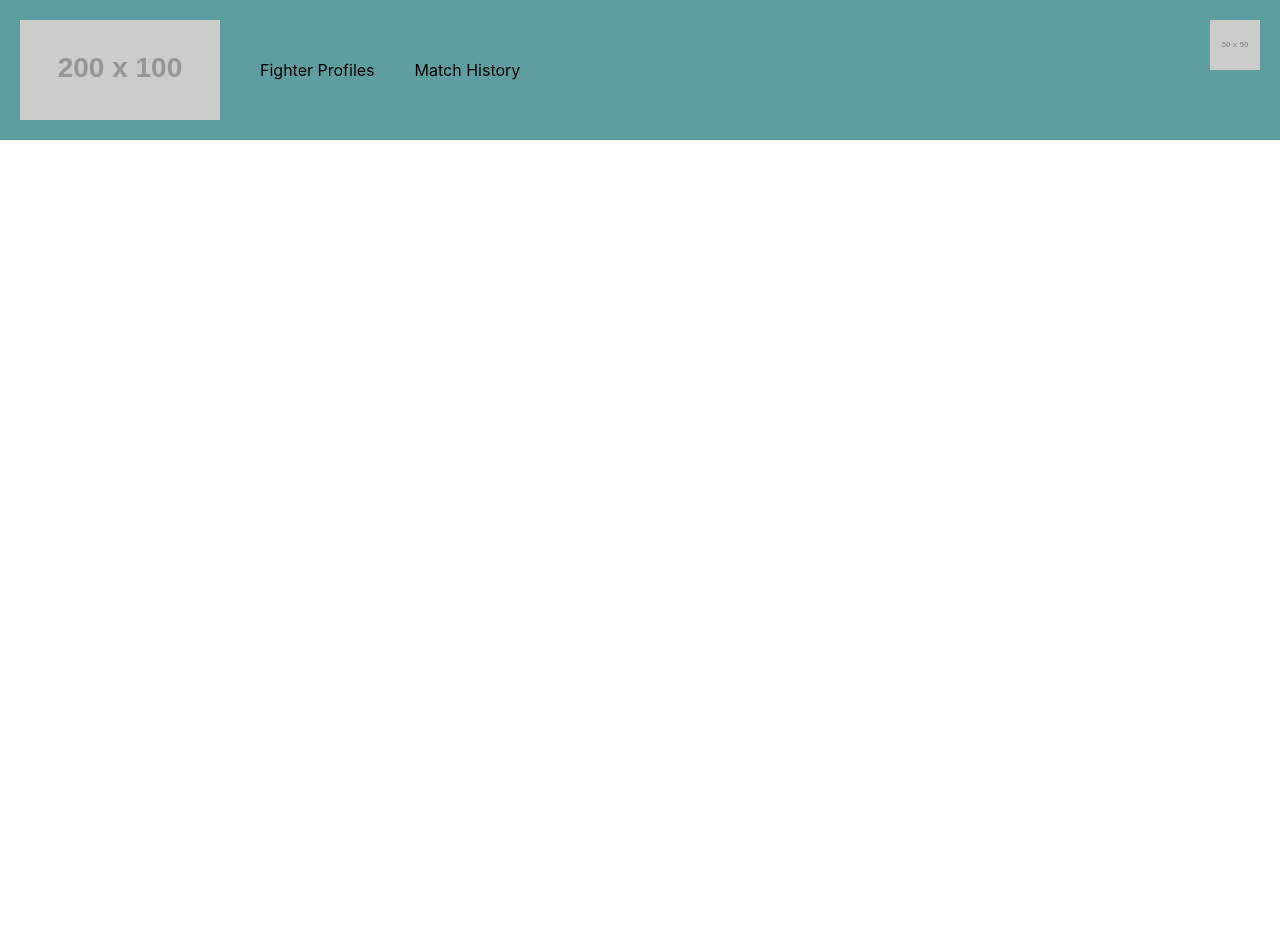
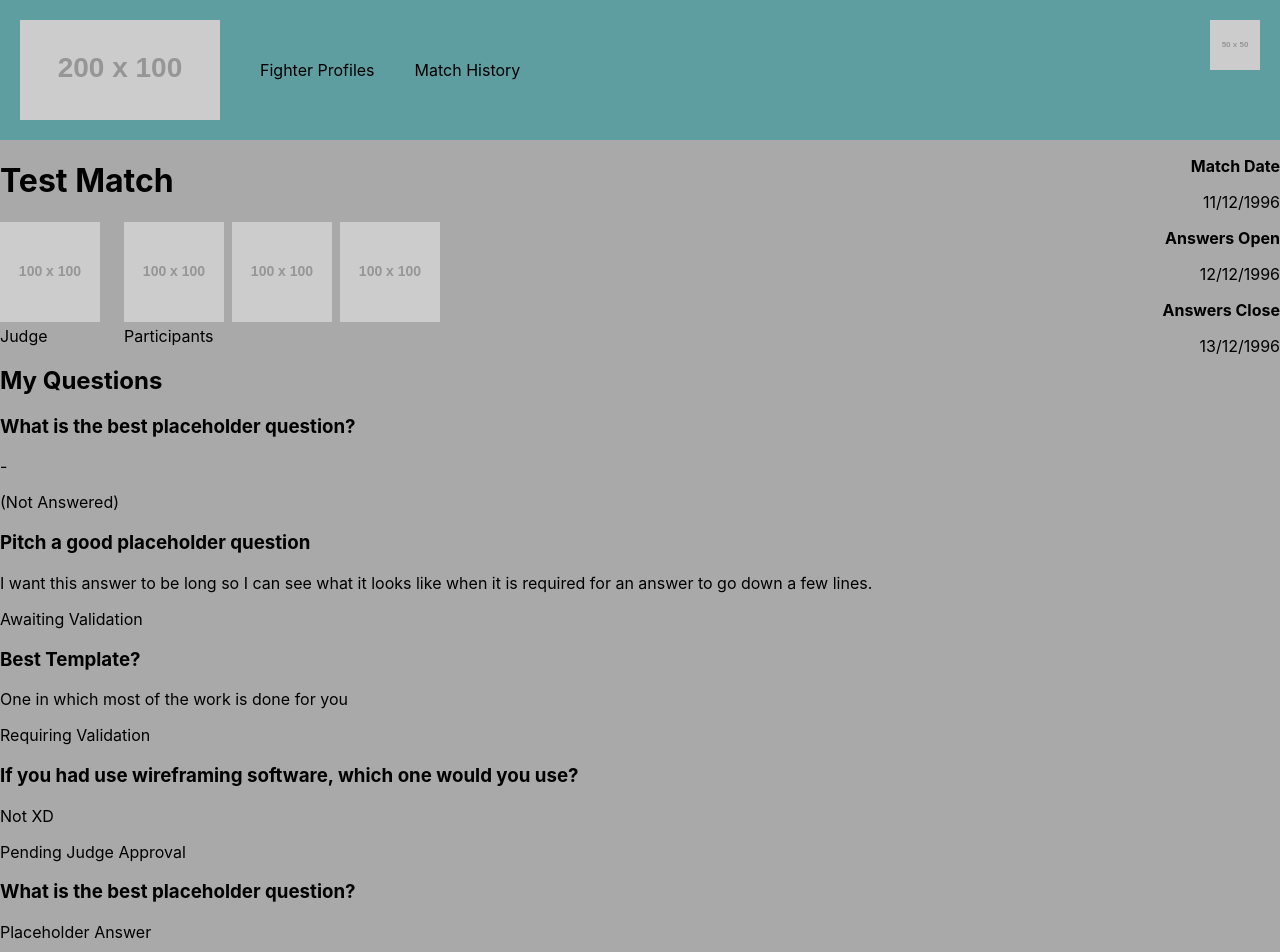
Before and after one commit to rhystaj/game-fights-web-app, a React (Create React App) app in the folder code/game-fights/: page / in a window 1280 px wide. Shown: the top 952 px of the page. Before the commit the page ends 800 px from the top, so only its background shows below. Built offline with nearby package versions, Linux system fonts and the light colour scheme.

Commit message:
Create QuesitionSubmissionManager, and have it display the submission info.

```diff
--- a/code/game-fights/src/components/match_management/MatchManager.jsx
+++ b/code/game-fights/src/components/match_management/MatchManager.jsx
@@ -1,9 +1,75 @@
 import React, { Component } from 'react'
 
+import questionSubmissionState from './../../enums/questionSubmissionState'
+
+import ParticipantMatchInfo from './match_info/ParticipantMatchInfo'
+import QuestionDisplay from './question_submission/QuesionDisplay'
+import QuestionSubmissionManager from './question_submission/QuestionSubmissionManager'
+
+// For testing - remove later.
+const signedInUser = 'me'
+const questions = [
+  'What is the best placeholder question?',
+  'Pitch a good placeholder question.',
+  'Best template?',
+  'If you had to use a wireframing software, which one would you use?',
+  'Is 5 a sufficient number of placeholder questions?'
+]
+const submissions = [
+  {
+    question: 'What is the best placeholder question?',
+    answer: '',
+    state: questionSubmissionState.NO_ANSWER,
+    user: 'me'
+  },
+  {
+    question: 'Pitch a good placeholder question',
+    answer:
+      'I want this answer to be long so I can see what it looks like when it is required for an answer to go down a few lines.',
+    state: questionSubmissionState.AWAITING_VALIDATION,
+    user: 'me'
+  },
+  {
+    question: 'Best Template?',
+    answer: 'One in which most of the work is done for you',
+    state: questionSubmissionState.AWAITING_VALIDATION,
+    user: 'you'
+  },
+  {
+    question: 'If you had use wireframing software, which one would you use?',
+    answer: 'Not XD',
+    state: questionSubmissionState.PENDING_JUDGE_APPROVAL,
+    user: 'me'
+  },
+  {
+    question: 'What is the best placeholder question?',
+    answer: 'Placeholder Answer',
+    state: questionSubmissionState.ACCEPTED,
+    user: 'me'
+  },
+  {
+    question: 'Is 5 a good number of placeholder questions.',
+    answer: 'Yes',
+    state: questionSubmissionState.DECLINED,
+    user: 'me'
+  }
+]
+
+/**
+ * Contains child components that enable you to view and edit data regarding a specific match (whichever the signed in user is engaged in).
+ */
 class MatchManager extends Component {
   state = {}
   render () {
-    return <div />
+    return (
+      <div>
+        <ParticipantMatchInfo matchTitle='Test Match' />
+        <QuestionSubmissionManager
+          submissions={submissions}
+          signedInUser={signedInUser}
+        />
+      </div>
+    )
   }
 }
 
--- /dev/null
+++ b/code/game-fights/src/components/match_management/question_submission/QuesitionSubmission.jsx
@@ -0,0 +1,58 @@
+import React from 'react'
+
+import submissionStates from './../../../enums/questionSubmissionState'
+
+const QuestionSubmission = props => {
+  return (
+    <div>
+      <div id='submissionInfo'>
+        <h3>{props.submission.question}</h3>
+        <p>{props.submission.answer ? props.submission.answer : '-'}</p>
+        <p>
+          {determineStatusText(
+            props.submission.state,
+            props.submission.user,
+            props.signedInUser
+          )}
+        </p>
+      </div>
+    </div>
+  )
+}
+
+/**
+ * Determine the test to be displayed to communicate the status of the submission.
+ * @param {The state the submission is in - no answer, awaiting validation, pending judge approval, accepted or declined} state
+ * @param {The id of the user that made the submission} submittingUser
+ * @param {The id of the user that is currently signed in, and therefore viewing the submission.} signedInUser
+ * @returns {The text appropriate for the state.}
+ */
+function determineStatusText (state, submittingUser, signedInUser) {
+  switch (state) {
+    case submissionStates.NO_ANSWER:
+      return '(Not Answered)'
+
+    // Changed depending on whether the user that is signed in (and therefore viewing the submission) is the same as the one that made the submission.
+    case submissionStates.AWAITING_VALIDATION:
+      switch (submittingUser) {
+        case signedInUser:
+          return 'Awaiting Validation'
+        default:
+          return 'Requiring Validation'
+      }
+
+    case submissionStates.PENDING_JUDGE_APPROVAL:
+      return 'Pending Judge Approval'
+
+    case submissionStates.ACCEPTED:
+      return 'Accepted'
+
+    case submissionStates.DECLINED:
+      return 'Declined'
+
+    default:
+      return ''
+  }
+}
+
+export default QuestionSubmission
--- /dev/null
+++ b/code/game-fights/src/components/match_management/question_submission/QuestionSubmissionManager.jsx
@@ -0,0 +1,20 @@
+import React from 'react'
+
+import QuestionSubmission from './QuesitionSubmission'
+
+const QuestionSubmissionManager = props => {
+  return (
+    <div>
+      <h2>My Questions</h2>
+      {props.submissions.map(submission => (
+        <QuestionSubmission
+          submission={submission}
+          signedInUser={props.signedInUser}
+        />
+      ))}
+      <button>Forfiet</button>
+    </div>
+  )
+}
+
+export default QuestionSubmissionManager
```
